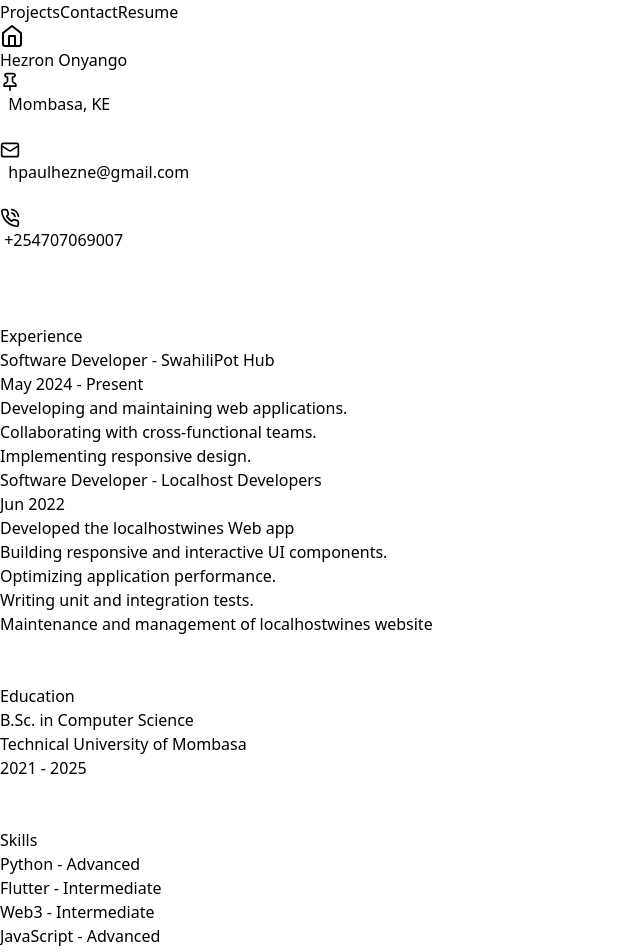
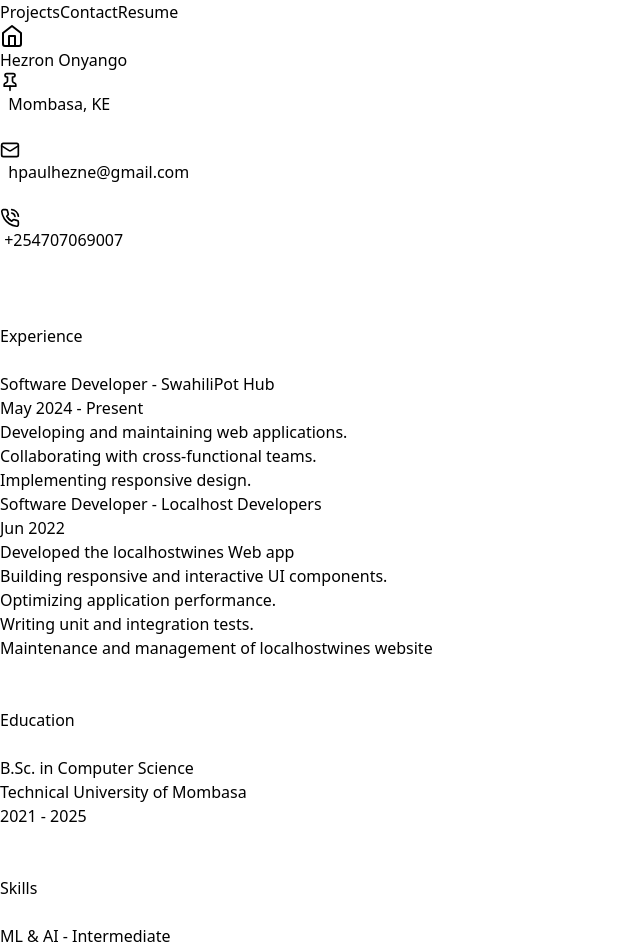
Before and after one commit to hezron-sketch/mtuhalfportfolio, a Next.js app: page /resume in a window 1280 px wide. Shown: the top 952 px of the page, without its empty margins (0-640 px from the left). Built offline with nearby package versions, Linux system fonts and the light colour scheme; no server answers.

Commit message:
Finalizing

```diff
--- a/app/resume/page.tsx
+++ b/app/resume/page.tsx
@@ -55,6 +55,7 @@ const education: Education[] = [
 ];
 
 const skills: Skill[] = [
+  { name: "ML & AI", level: "Intermediate" },
   { name: "Python", level: "Advanced" },
   { name: "Flutter", level: "Intermediate" },
   { name: "Web3", level: "Intermediate" },
@@ -92,14 +93,15 @@ export default function Resume() {
               <br />
             </p>
           </header>
-
+          <div className="flex flex-col sm:flex-row gap-5 p-0">
             <section>
               <h2 className="font-bold text-4xl">Experience</h2>
+              <br />
               {experiences.map((exp, index) => (
                 <div key={index} className="experience">
-                <h3 className="font-bold">
+                  <div className="font-bold text-xl">
                     {exp.position} - {exp.company}
-                </h3>
+                  </div>
                   <p>{exp.duration}</p>
                   <ul>
                     {exp.responsibilities.map((resp, idx) => (
@@ -114,6 +116,7 @@ export default function Resume() {
             <br />
             <section>
               <h2 className="font-bold text-4xl">Education</h2>
+              <br />
               {education.map((edu, index) => (
                 <div key={index} className="education">
                   <h3>{edu.degree}</h3>
@@ -127,7 +130,7 @@ export default function Resume() {
             <br />
             <section>
               <h2 className="font-bold text-4xl">Skills</h2>
-
+              <br />
               <ul className="skills">
                 {skills.map((skill, index) => (
                   <li key={index}>
@@ -138,6 +141,7 @@ export default function Resume() {
             </section>
           </div>
         </div>
+      </div>
       <div className="h-20"></div>
     </>
   );
```
Lines whose indentation alone changed are shown as unchanged.
